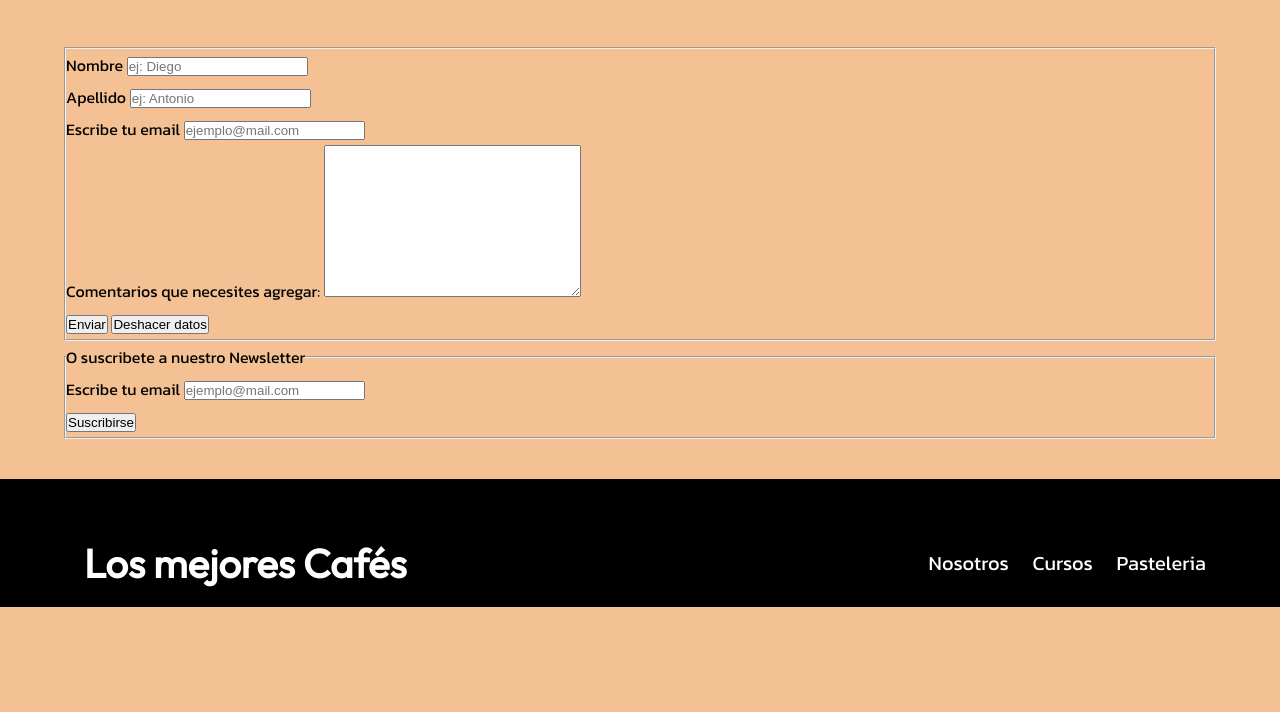
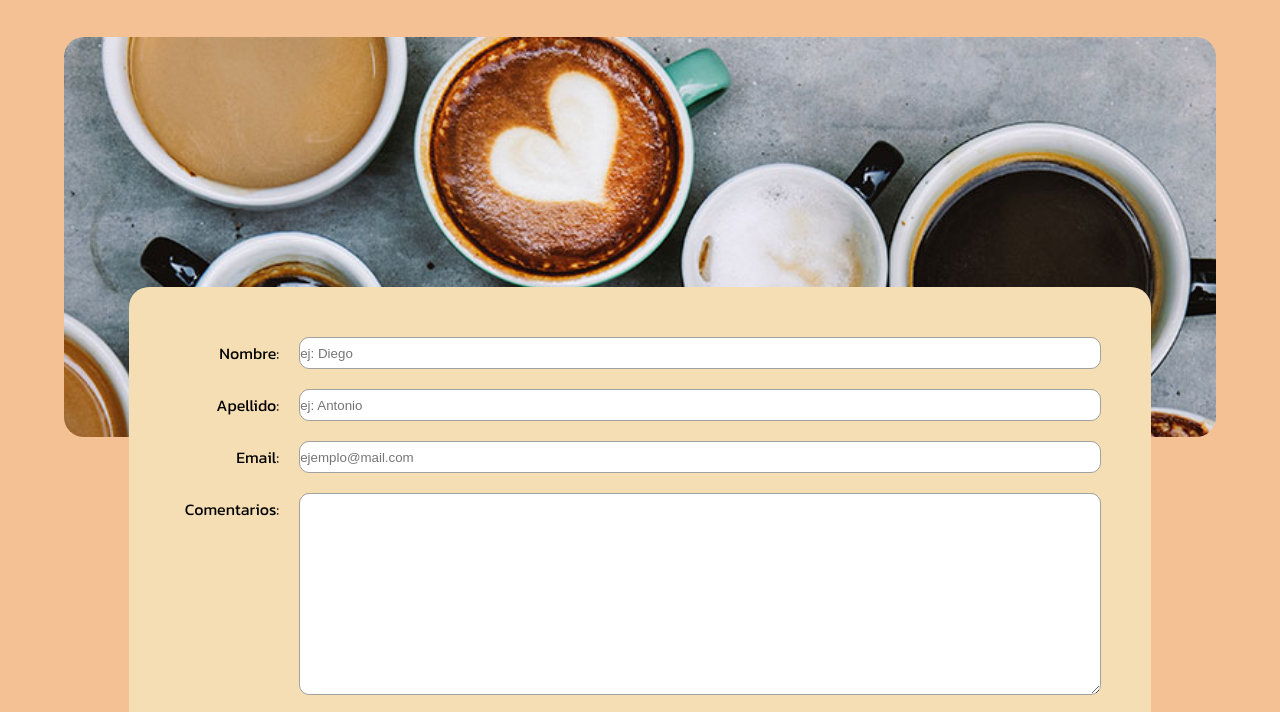
Before and after one commit to AntonioDelGreco/Project1, a plain HTML site: page pages/contacto.html in a window 1280 px wide. Shown: the part 681-1393 px from the top of the page. Before the commit the page ends 1288 px from the top, so only its background shows below. Drawn offline with nearby package versions, Linux system fonts and the light colour scheme.

Commit message:
tercera version

```diff
--- a/css/styles.css
+++ b/css/styles.css
@@ -46,7 +46,7 @@ p{
 
 img{
     margin: 2rem;
-    max-width: 100%;
+    width: 100%;
 }
 
 .centrar-texto{
@@ -56,6 +56,24 @@ img{
 .contenedor{
     width: min(90%, 120rem);
     margin: 0 auto;
+}
+
+.boton{
+    width: 100%;
+    padding: 1rem;
+    margin: 1rem;
+    font-size: 1.5rem;
+    font-weight: bold;
+    background-color: rgb(53, 34, 0);
+    color: wheat;
+    text-transform: uppercase;
+    border: none;
+    border-radius: 1rem;
+    transition: all ease-out 0.2s;
+}
+
+.boton:hover{
+    transform: scale(1.05);
 }
 
 /* HEADER */
@@ -151,6 +169,46 @@ img{
     background-position: center center;
 }
 
+.contac-bg{
+    background-image: url(../img/contac.jpg);
+    height: 40rem;
+    width: 100%;
+    background-size: cover;
+    background-repeat: no-repeat;
+    border-radius: 2rem;
+    margin-top: 4rem;
+}
+
+.formulario{
+    background-color: wheat;
+    padding: 5rem;
+    margin: -15rem auto 0 auto;
+    width: 60%;
+    border-radius: 2rem;
+}
+
+.campo{
+    margin-bottom: 2rem;
+    display: flex;
+
+}
+
+.campo__label{
+    flex: 0 0 10rem;
+    text-align: right;
+    padding-right: 2rem;
+}
+
+.campo__input{
+    flex: 1;
+    border: 1px solid rgb(161, 161, 161);
+    border-radius: 1rem;
+    width: 100%;
+}
+
+.campo__input--textarea{
+    height: 20rem;
+}
 
 /* PASTELERIA */
 
@@ -243,3 +301,11 @@ img{
         grid-template-columns: 1fr 2fr;
     }
 }
+
+/* MEDIA QUERIS DE CONTACTO */
+
+@media (min-width: 768px) {
+    .formulario{
+        width: 80%;
+    }
+}
--- a/pages/contacto.html
+++ b/pages/contacto.html
@@ -39,46 +39,30 @@
 
   <main class="contenedor">
     <section>
-      <h3>Dejanos tu consulta</h3>
-      <img src="" alt="" />
-      <fieldset class="formulario">
-        <form action="#">
-          <div>
-            <label for="name">Nombre</label>
-            <input type="text" name="name" placeholder="ej: Diego" required />
+      <h3 class="centrar-texto" >Dejanos tu consulta</h3>
+      <div class="contac-bg"></div>
+        <form class="formulario" action="#">
+          <div class="campo">
+            <label class="campo__label" for="name">Nombre:</label>
+            <input class="campo__input" type="text" id="name" name="name" placeholder="ej: Diego" required />
           </div>
-          <div>
-            <label for="lastname">Apellido</label>
-            <input type="text" name="lastname" placeholder="ej: Antonio" required />
+          <div class="campo">
+            <label class="campo__label" for="lastname">Apellido:</label>
+            <input class="campo__input" type="text" id="lastname" name="lastname" placeholder="ej: Antonio" required />
           </div>
-          <div>
-            <label for="email">Escribe tu email</label>
-            <input type="email" name="email" placeholder="ejemplo@mail.com" required />
+          <div class="campo">
+            <label class="campo__label" for="email">Email:</label>
+            <input class="campo__input" type="email" id="email" name="email" placeholder="ejemplo@mail.com" required />
           </div>
-          <div>
-            <label for="comentarios">Comentarios que necesites agregar:</label>
-            <textarea name="comentarios" id="" cols="30" rows="10"></textarea>
+          <div class="campo">
+            <label class="campo__label" for="comentarios">Comentarios:</label>
+            <textarea class="campo__input campo__input--textarea" name="comentarios" id="comentarios" cols="30" rows="10"></textarea>
           </div>
-          <div>
+          <div class="campo__btn">
             <input class="boton" type="submit" value="Enviar" />
             <input class="boton" type="reset" value="Deshacer datos" />
           </div>
         </form>
-      </fieldset>
-    </section>
-    <section>
-      <fieldset>
-        <legend>O suscribete a nuestro Newsletter</legend>
-        <form action="#">
-          <div>
-            <label for="email">Escribe tu email</label>
-            <input type="email" name="email" placeholder="ejemplo@mail.com">
-          </div>
-          <div>
-            <input class="boton" type="submit" value="Suscribirse">
-          </div>
-        </form>
-      </fieldset>
     </section>
   </main>
 
```
Also changed, not shown: pages/cursos.html (+1 -1 lines), img/contac.jpg (added).
